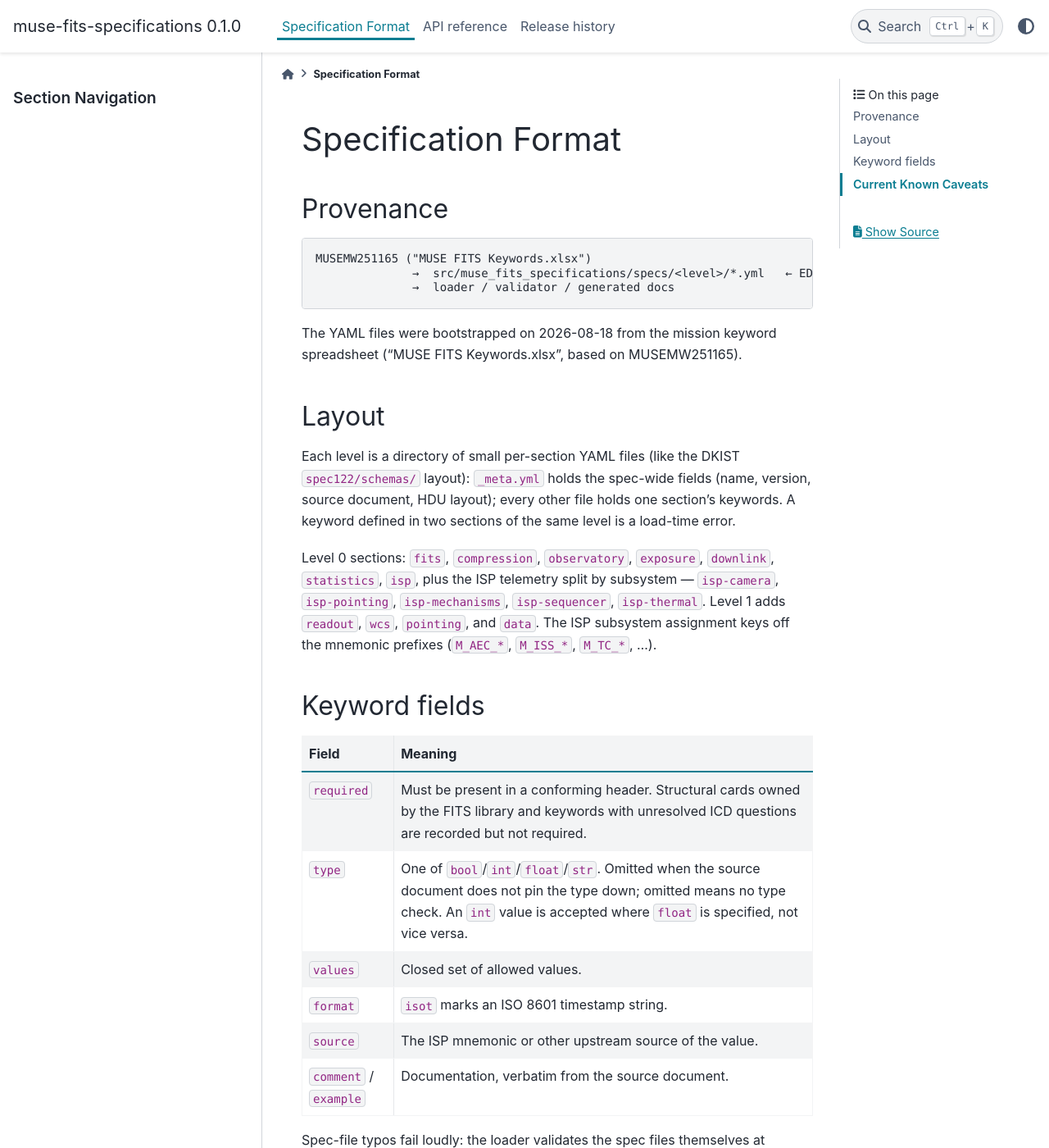
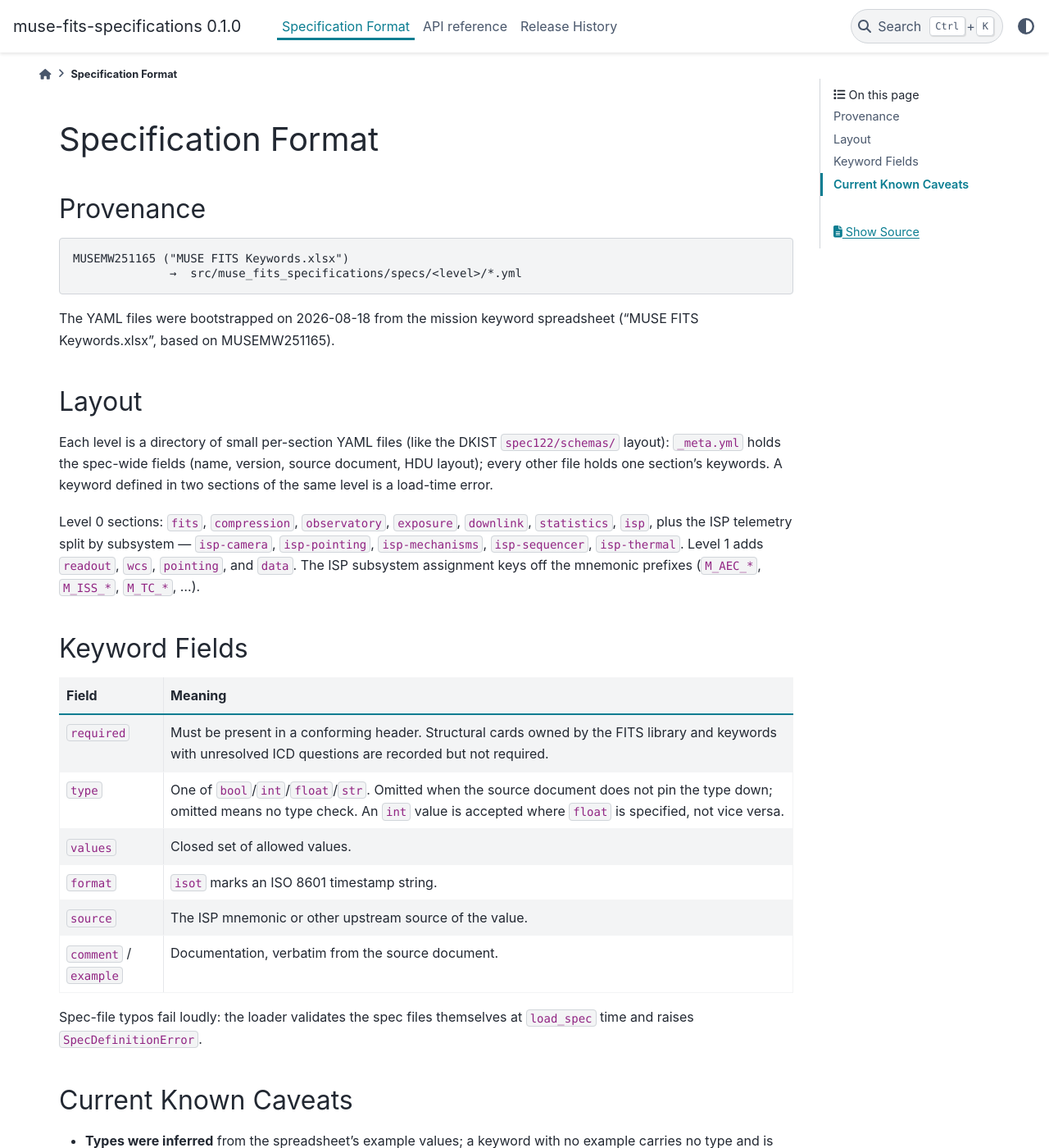
Before and after one commit to LM-SAL/muse-fits-specifications, a Sphinx documentation site: the page built from docs/format.rst, in a window 1280 px wide and 1400 px high. Shown: the whole window at 82% size. Built offline with Sphinx 7.4.7 and the PyData theme 0.15.4, drawn with Linux system fonts in a browser that asks for light colours; pages that are not in the unit, such as notebooks, are missing from menus; some of the changed text lies outside the part shown.

```diff
--- a/docs/changelog.rst
+++ b/docs/changelog.rst
@@ -1,4 +1,4 @@
-Release history
+Release History
 ===============
 
 .. include:: ../CHANGELOG.rst
--- a/docs/conf.py
+++ b/docs/conf.py
@@ -25,6 +25,7 @@ exclude_patterns = ["_build"]
 
 html_theme = "pydata_sphinx_theme"
 html_title = f"{project} {release}"
+html_sidebars = {"**": []}
 
 autodoc_member_order = "bysource"
 
--- a/docs/format.rst
+++ b/docs/format.rst
@@ -7,8 +7,7 @@ Provenance
 .. code-block:: text
 
     MUSEMW251165 ("MUSE FITS Keywords.xlsx")
-                  →  src/muse_fits_specifications/specs/<level>/*.yml   ← EDIT THIS
-                  →  loader / validator / generated docs
+                  →  src/muse_fits_specifications/specs/<level>/*.yml
 
 The YAML files were bootstrapped on 2026-08-18 from the mission keyword spreadsheet ("MUSE FITS Keywords.xlsx", based on MUSEMW251165).
 
@@ -22,7 +21,7 @@ Level 0 sections: ``fits``, ``compression``, ``observatory``, ``exposure``, ``do
 Level 1 adds ``readout``, ``wcs``, ``pointing``, and ``data``.
 The ISP subsystem assignment keys off the mnemonic prefixes (``M_AEC_*``, ``M_ISS_*``, ``M_TC_*``, …).
 
-Keyword fields
+Keyword Fields
 --------------
 
 .. list-table::
--- a/docs/index.rst
+++ b/docs/index.rst
@@ -1,4 +1,4 @@
-MUSE FITS specifications
+MUSE FITS Specifications
 ========================
 
 Machine-readable MUSE FITS keyword specifications and header validation, modeled on the DKIST Data Center's ``dkist-fits-specifications`` and ``dkist-header-validator``.
@@ -15,7 +15,7 @@ The loader, the header validator, and the keyword reference pages below all read
    reference
    changelog
 
-Quick start
+Quick Start
 -----------
 
 .. code-block:: python
--- a/src/muse_fits_specifications/specs/level0/_meta.yml
+++ b/src/muse_fits_specifications/specs/level0/_meta.yml
@@ -1,6 +1,6 @@
 spec: muse-level0
 spec_version: 1
-title: MUSE Level 0 FITS header specification
+title: Level 0 Specification
 source_document: MUSEMW251165 via "MUSE FITS Keywords.xlsx", sheet "L0 & ISP"
 hdus:
 - name: COMPRESSED_IMAGE
--- a/src/muse_fits_specifications/specs/level1/_meta.yml
+++ b/src/muse_fits_specifications/specs/level1/_meta.yml
@@ -1,6 +1,6 @@
 spec: muse-level1
 spec_version: 1
-title: MUSE Level 1 FITS header specification
+title: Level 1 Specification
 source_document: MUSEMW251165 via "MUSE FITS Keywords.xlsx", sheet "L1 FITS"
 hdus:
 - name: COMPRESSED_IMAGE
```
Also changed, not shown: other parts of docs/index.rst (+1 -1 lines), README.md (+0 -4 lines), 1 other file.
